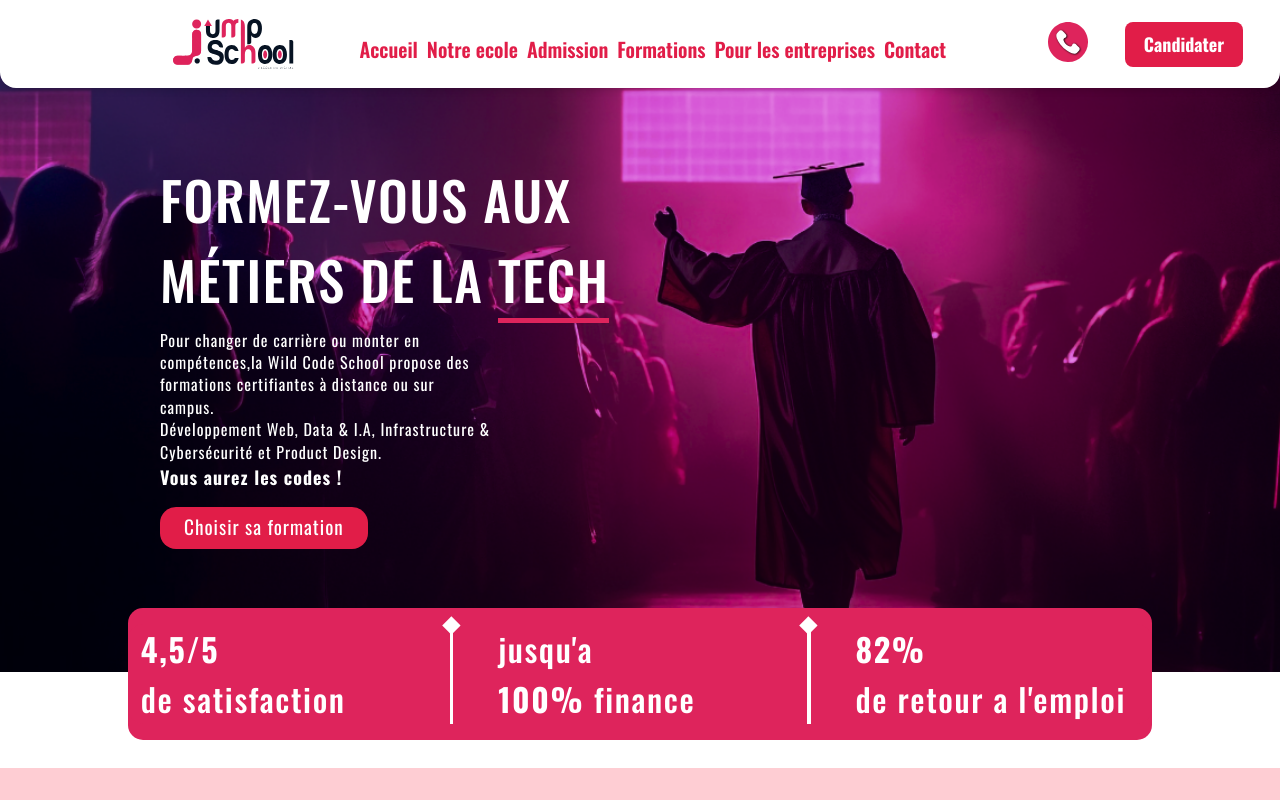
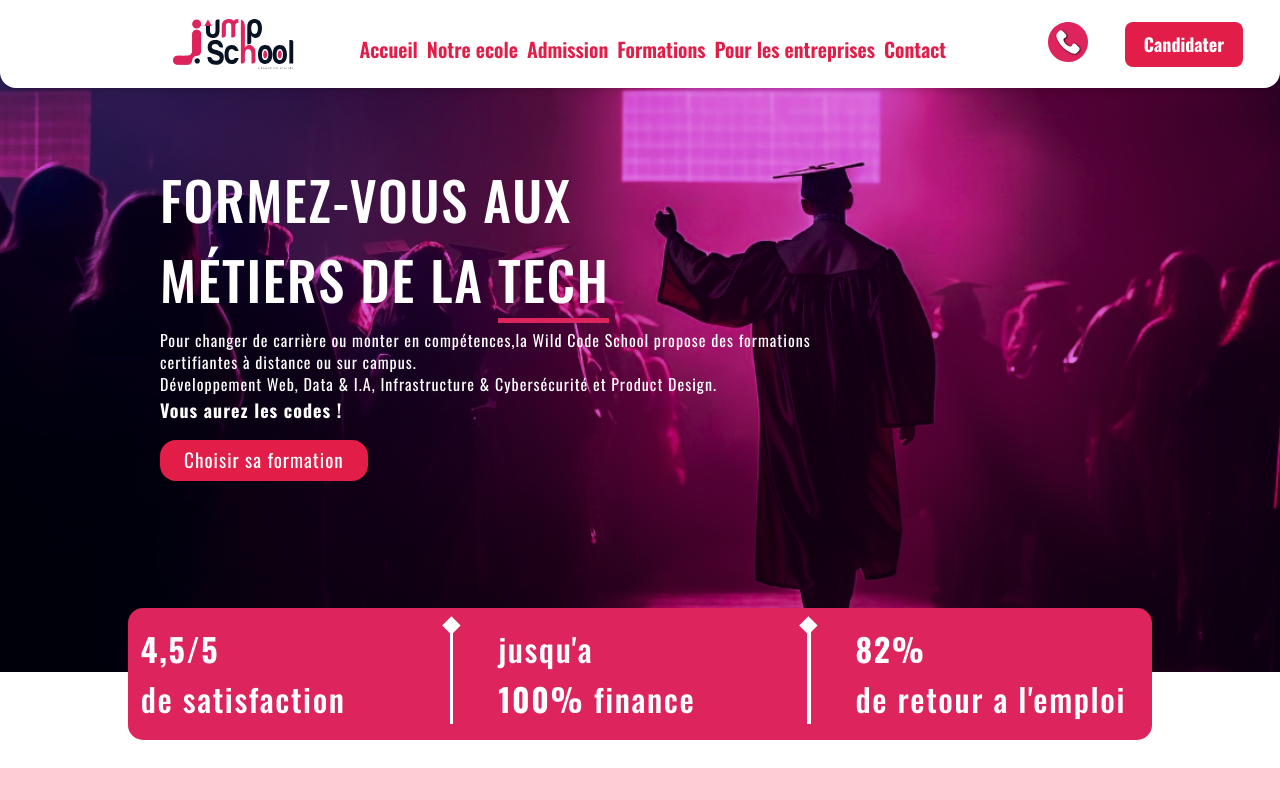
Before and after one commit to jumpschool/jump-school-vitrine, a React (Vite) app: page / in a window 1280 px wide. Shown: the top 800 px of the page. Built offline with nearby package versions, Linux system fonts and the light colour scheme.

Commit message:
fixing the sizing problem on the hero section

```diff
--- a/src/Components/Hero/HeroSection.jsx
+++ b/src/Components/Hero/HeroSection.jsx
@@ -6,10 +6,10 @@ export default function HeroSection()
 {
     return(
         <>
-            <div className="Hero_container ">
-                <div className="flex_content">
-                    <div className="content_left">
-                        <div className="header_text">
+            <div className="Hero_container">
+                <div className="flex_content ">
+                    <div className="content_left max-2xl:!w-[100vw] max-2xl:h-[50vh] max-2xl:pb-[9%]">
+                        <div className="header_text  ">
                             <h2>FORMEZ-VOUS AUX <br></br>
                                 MÉTIERS DE LA <span>TECH</span></h2>
                             <p>
@@ -17,7 +17,7 @@ export default function HeroSection()
                                 Développement Web, Data & I.A, Infrastructure & Cybersécurité et Product Design.<br></br>
                                 <strong className="text-lg">Vous aurez les codes !</strong>
                             </p>
-                            <div className="bottom_button">
+                            <div className="bottom_button ">
                                 <Link>Choisir sa formation</Link>
                             </div>
                         </div>
--- a/src/Components/bousteVotreCareer/BousteVotreCareer.jsx
+++ b/src/Components/bousteVotreCareer/BousteVotreCareer.jsx
@@ -6,7 +6,7 @@ export default function BousteVotreCareer()
 {
     return (
         <>
-        <div className="HolderContainer">
+        <div className="HolderContainer ">
              <div className="flex w-[78%] m-auto">
                 <LeftSection />
                 <RightSection />
```
